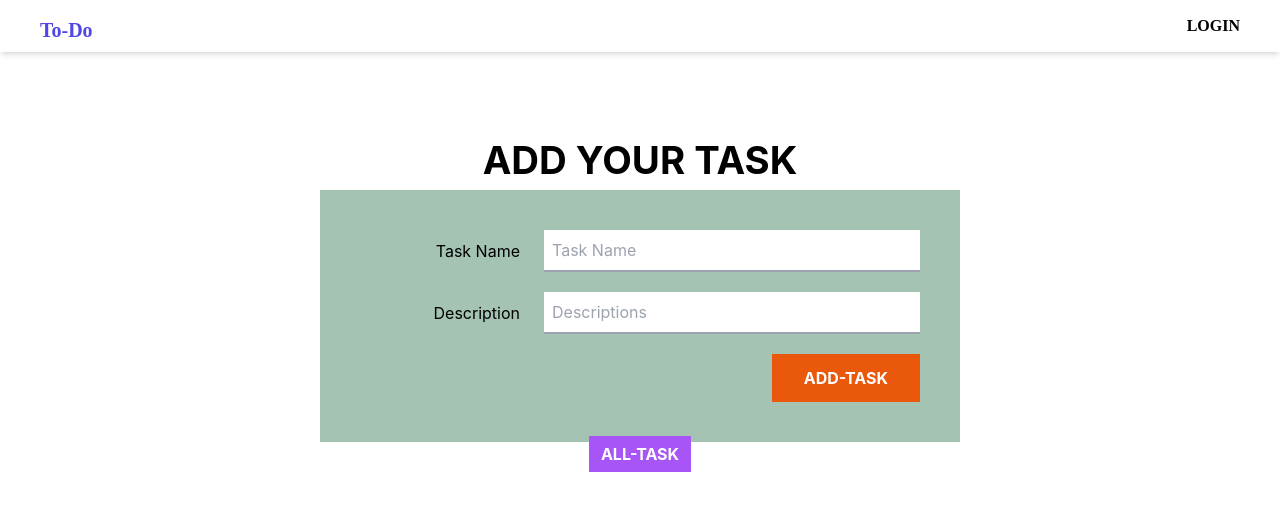
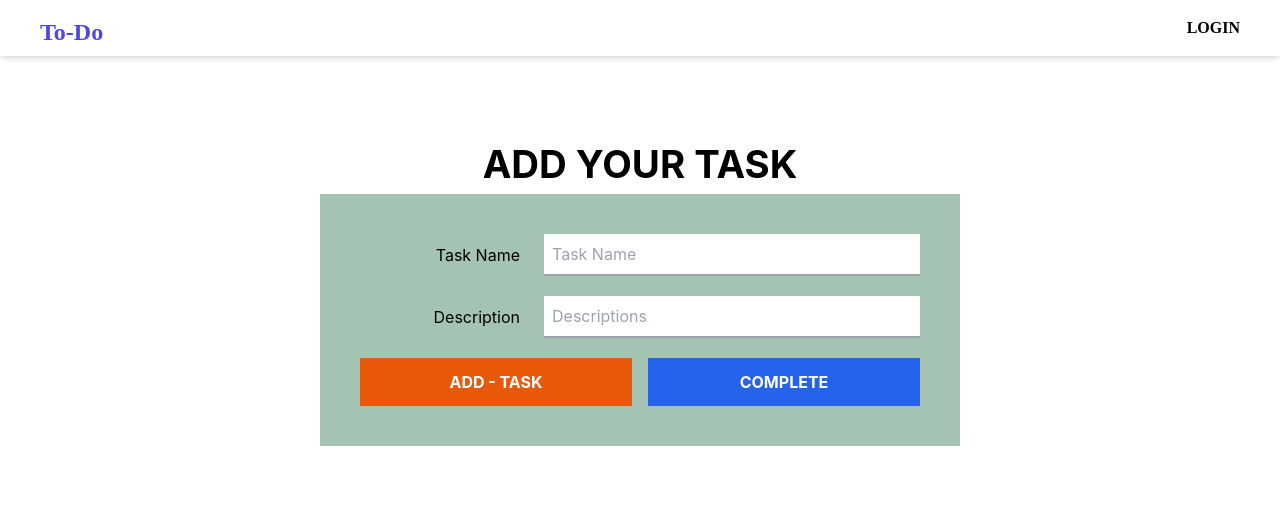
Before and after one commit to shoronshaha/to-do-app, a React (Create React App) app: page /addTask in a window 1280 px wide. Shown: the top 510 px of the page. Built offline with nearby package versions, Linux system fonts and the light colour scheme; no server answers; what tw-elements would draw is missing.

Commit message:
added complete button and navigate option added for user when add task then automatic user seehis added details

```diff
--- a/public/index.html
+++ b/public/index.html
@@ -1,14 +1,14 @@
 <!DOCTYPE html>
 <html lang="en">
+
 <head>
   <meta charset="utf-8" />
   <link rel="icon" href="%PUBLIC_URL%/favicon.ico" />
   <meta name="viewport" content="width=device-width, initial-scale=1" />
   <meta name="theme-color" content="#000000" />
-    <meta
-      name="description"
-      content="Web site created using create-react-app"
-    />
+  <meta name="description" content="Web site created using create-react-app" />
+  <script type="module" src="https://unpkg.com/ionicons@5.5.2/dist/ionicons/ionicons.esm.js"></script>
+  <script nomodule src="https://unpkg.com/ionicons@5.5.2/dist/ionicons/ionicons.js"></script>
   <link rel="apple-touch-icon" href="%PUBLIC_URL%/logo192.png" />
   <!--
       manifest.json provides metadata used when your web app is installed on a
@@ -26,6 +26,7 @@
     -->
   <title>React App</title>
 </head>
+
 <body>
   <noscript>You need to enable JavaScript to run this app.</noscript>
   <div id="root"></div>
@@ -40,4 +41,5 @@
       To create a production bundle, use `npm run build` or `yarn build`.
     -->
 </body>
+
 </html>
--- a/src/App.js
+++ b/src/App.js
@@ -1,4 +1,5 @@
 import { Route, Routes } from 'react-router-dom';
+import { ToastContainer } from 'react-toastify';
 import './App.css';
 import AddTask from './Components/AddTask/AddTask';
 import AllTask from './Components/AllTask/AllTask';
@@ -16,6 +17,7 @@ function App() {
         <Route path='/login' element={<Login></Login>}></Route>
         <Route path='/register' element={<Register />}></Route>
       </Routes>
+      <ToastContainer />
     </div>
   );
 }
--- a/src/Components/AddTask/AddTask.js
+++ b/src/Components/AddTask/AddTask.js
@@ -1,12 +1,13 @@
 import axios from 'axios';
 import React from 'react';
 import { useAuthState } from 'react-firebase-hooks/auth';
-import { Link } from 'react-router-dom';
+import { Link, Navigate, useNavigate } from 'react-router-dom';
 import { toast } from 'react-toastify';
 import auth from '../../Firebase/firebase.init';
 
 const AddTask = () => {
     const [user] = useAuthState(auth);
+    const navigate = useNavigate();
 
     if (user) {
         console.log(user);
@@ -27,13 +28,27 @@ const AddTask = () => {
                     event.target.reset();
                 }
             })
+        navigate('/allTask')
     }
+
+    // const handelStrikeThrough = async (event) => {
+    //     event.preventDefault();
+    //     const proceed = window.confirm('Are you sure?');
+    //     if (proceed) {
+
+    //     }
+    //     const addTask = {
+    //         taskName: event.target.taskName.value,
+    //         description: event.target.description.value,
+    //     };
+
+    // }
 
 
     return (
         <div className="mt-20 w-full">
             <h1 className='text-[3vw] text-center font-bold'>ADD YOUR TASK</h1>
-            <div className="bg-[#a4c3b2] p-10 md:w-3/4 lg:w-1/2 mx-auto">
+            <div className="bg-[#a4c3b2] p-10 md:w-3/4 lg:w-1/2 mx-auto mb-10">
                 <form onSubmit={handleSubmit}>
                     <div className="flex items-center mb-5">
                         <label className="inline-block w-40 mr-6 text-right  text-black">
@@ -68,17 +83,14 @@ const AddTask = () => {
 
 
 
-                    <div className="text-right">
-                        <button type='submit' className="py-3 px-8 bg-orange-600 text-white font-bold uppercase">Add-Task</button>
+                    <div className="text-right grid grid-cols-1 lg:grid-cols-2 gap-4">
+                        <button type='submit' className="py-3 px-8 bg-orange-600 text-white font-bold uppercase">Add - Task</button>
+                        <button type='button' className="py-3 px-8 bg-blue-600 text-white font-bold uppercase">complete</button>
                     </div>
+
                 </form>
             </div>
-            <Link
-                to='/allTask'
-                className='w-full my-5 py-2 px-3 text-white font-bold mt-3 bg-purple-500 sm:w-auto sm:mb-0 items-center'
-            >
-                ALL-TASK
-            </Link>
+
         </div>
     );
 };
--- a/src/Components/Shared/Navbar/Navbar.js
+++ b/src/Components/Shared/Navbar/Navbar.js
@@ -17,7 +17,7 @@ const Navbar = () => {
                 <div className='font-bold text-2xl cursor-pointer flex items-center font-[Poppins]
       text-gray-800'>
                     <span className='text-3xl text-indigo-600 mr-1 pt-2'>
-                        <h1 className='text-xl'>To-Do</h1>
+                        <h1 className='text-2xl'>To-Do</h1>
                     </span>
 
                 </div>
```
Lines whose indentation alone changed are shown as unchanged.
